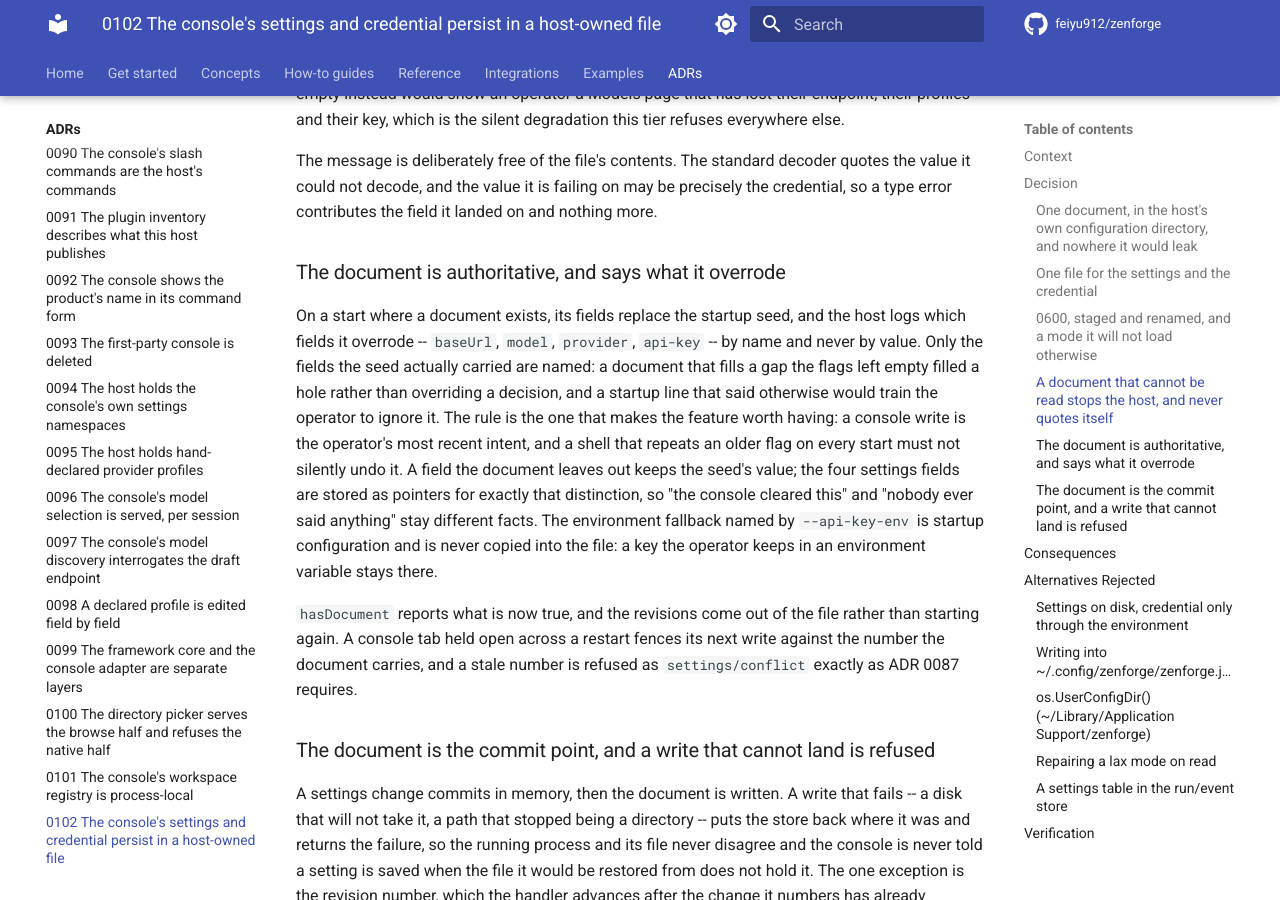
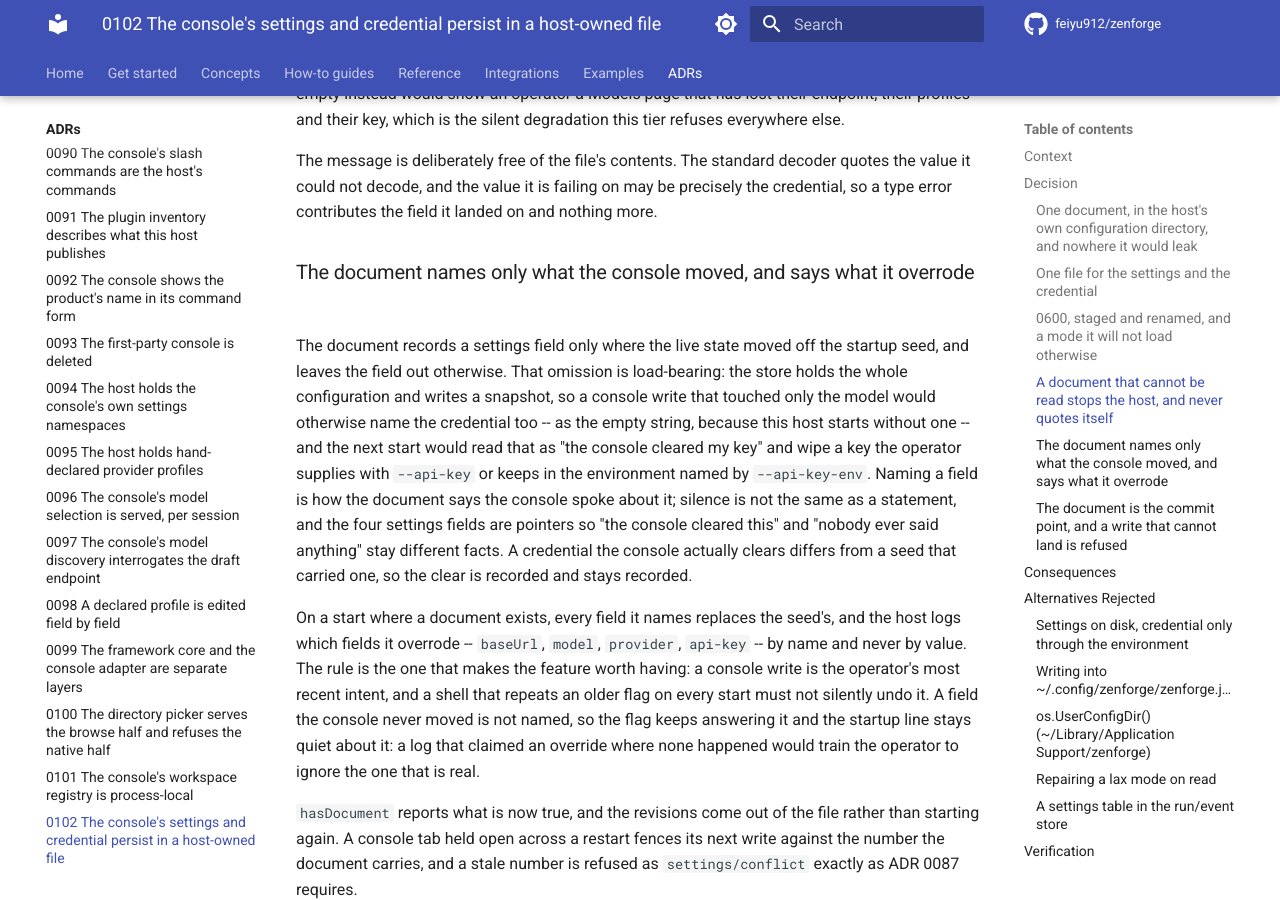
Before and after one commit to feiyu912/zenforge, an MkDocs documentation site: the page built from docs/adr/0102-the-consoles-settings-and-credential-persist-in-a-host-owned-file.md, in a window 1280 px wide and 900 px high, scrolled down 2115 px. Built offline with MkDocs 1.6.1 and Material for MkDocs 9.7.7, drawn with Linux system fonts in a browser that asks for light colours; comment, search, counter and statistics services are not loaded; some of the changed text lies outside the part shown.

Commit message:
Name a settings field in the document only where the console moved it
The first version of the document wrote a snapshot of the whole live
configuration on every commit, so a host started with `--api-key` -- or one that
keeps its key in the environment named by `--api-key-env` -- was in for a surprise
the moment anyone edited the Models page: a write that touched only the model also
recorded the credential as the empty string, because the store's key was empty at
that instant, and the next start read that as "the console cleared my key" and
wiped a key nobody had ever spoken about in the console. The ADR promised the
opposite -- that an absent field is one the document never spoke about -- so this
is the code failing to keep the promise, not the promise being wrong.

A field is now named only where it differs from the startup seed. A real clear
still differs and is still recorded, so `clearAPIKey` and a cleared endpoint
override stay cleared across a restart; a field nobody moved stays out of the
file, keeps the seed's answer, and is no longer claimed as an override on the
startup line. `apiKey` is the field that makes the rule load-bearing -- the
others would merely restate a flag -- which is why the test pins a
key-carrying seed rather than an endpoint.

````diff
--- a/docs/adr/0102-the-consoles-settings-and-credential-persist-in-a-host-owned-file.md
+++ b/docs/adr/0102-the-consoles-settings-and-credential-persist-in-a-host-owned-file.md
@@ -91,20 +91,28 @@ The message is deliberately free of the file's contents. The standard decoder qu
 value it could not decode, and the value it is failing on may be precisely the
 credential, so a type error contributes the field it landed on and nothing more.
 
-### The document is authoritative, and says what it overrode
+### The document names only what the console moved, and says what it overrode
 
-On a start where a document exists, its fields replace the startup seed, and the host
-logs which fields it overrode -- `baseUrl`, `model`, `provider`, `api-key` -- by name and
-never by value. Only the fields the seed actually carried are named: a document that
-fills a gap the flags left empty filled a hole rather than overriding a decision, and a
-startup line that said otherwise would train the operator to ignore it. The rule is the
-one that makes the feature worth having: a console write is the operator's most recent
-intent, and a shell that repeats an older flag on every start must not silently undo it.
-A field the document leaves out keeps the seed's value; the four settings fields are
-stored as pointers for exactly that distinction, so "the console cleared this" and
-"nobody ever said anything" stay different facts. The environment fallback named by
-`--api-key-env` is startup configuration and is never copied into the file: a key the
-operator keeps in an environment variable stays there.
+The document records a settings field only where the live state moved off the startup
+seed, and leaves the field out otherwise. That omission is load-bearing: the store holds
+the whole configuration and writes a snapshot, so a console write that touched only the
+model would otherwise name the credential too -- as the empty string, because this host
+starts without one -- and the next start would read that as "the console cleared my key"
+and wipe a key the operator supplies with `--api-key` or keeps in the environment named
+by `--api-key-env`. Naming a field is how the document says the console spoke about it;
+silence is not the same as a statement, and the four settings fields are pointers so
+"the console cleared this" and "nobody ever said anything" stay different facts. A
+credential the console actually clears differs from a seed that carried one, so the
+clear is recorded and stays recorded.
+
+On a start where a document exists, every field it names replaces the seed's, and the
+host logs which fields it overrode -- `baseUrl`, `model`, `provider`, `api-key` -- by
+name and never by value. The rule is the one that makes the feature worth having: a
+console write is the operator's most recent intent, and a shell that repeats an older
+flag on every start must not silently undo it. A field the console never moved is not
+named, so the flag keeps answering it and the startup line stays quiet about it: a log
+that claimed an override where none happened would train the operator to ignore the one
+that is real.
 
 `hasDocument` reports what is now true, and the revisions come out of the file rather
 than starting again. A console tab held open across a restart fences its next write
@@ -186,8 +194,10 @@ the served workspace, the default path in the host's configuration directory and
 inside the checkout, the loud process-local fallback when there is no configuration
 directory, six damaged documents refused by name with the credential absent from every
 message, a failed write leaving the old value standing, the startup line that names the
-fields it overrode without naming their values, a cleared override staying cleared, and
-the key appearing in exactly one file.
+fields it overrode without naming their values, a field the console never moved staying
+out of the file so a host configured with `--api-key` keeps its key across a write that
+only touched the model, a cleared override staying cleared, and the key appearing in
+exactly one file.
 
 `go test ./internal/dshapi/ -run TestSettings` -- `hasDocument` answered from the store in
 both directions, and a store that versions its own namespaces asked instead of the handler
@@ -205,3 +215,9 @@ curl -s -X POST http://127.0.0.1:8787/api/settings/describe \
 # profiles, the endpoint and the credential are still there, and the revision did not
 # start over.
 ```
+
+Run against the operator's host, which serves the repository itself as its workspace:
+the write fenced at the revision `describe` reported was accepted and moved it by one,
+the superseded revision was refused as `settings/conflict`, and the document appeared at
+`~/.config/zenforge/console-settings.json`, mode `0600`, outside the workspace the page
+can browse -- which is the placement rule doing its job on the only host that matters.
````
Also changed, not shown: docs/dsh-console-handover.md (+22 -14 lines), 2 other files.
